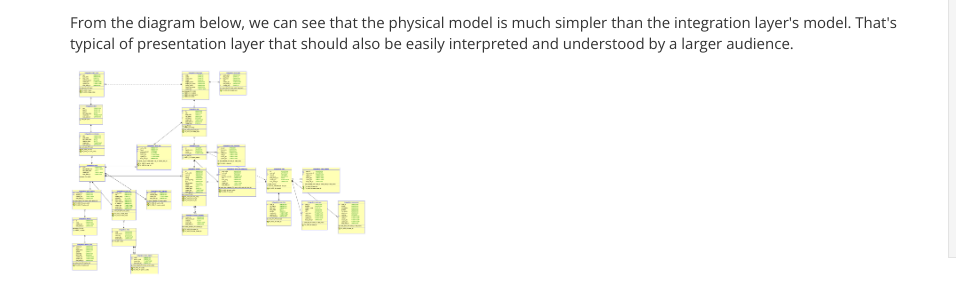
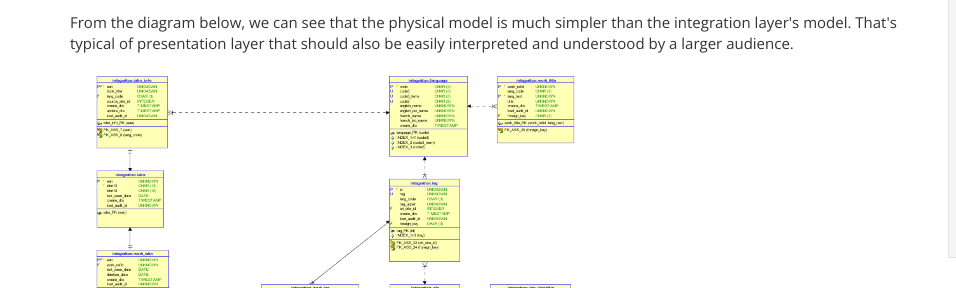
Before and after one commit to datapfranc/datapfranc.github.io, a plain HTML site: page misc/brd_pl_intro/index.html in a window 1280 px wide. Shown: the part 595-883 px from the top of the page, 0-956 px from the left. Drawn offline with nearby package versions, Linux system fonts and the light colour scheme.

Commit message:
on
Signed-off-by: mart2010 <mart2010.l@gmail.com>

```diff
--- a/misc/brd_pl_intro/index.html
+++ b/misc/brd_pl_intro/index.html
@@ -104,7 +104,7 @@
 <h3 id="physical-data-model">Physical Data model</h3>
 <p>BRD integration layer is highly normalized and this can penalize Redshift data access performance.  So we should first de-normalize our model by merging descriptive tables (ex. user_*) and association ones (ex. review_similarto, work_title, ..) into their parent entity.</p>
 <p>From the diagram below, we can see that the physical model is much simpler than the integration layer's model. That's typical of presentation layer that should also be easily interpreted and understood by a larger audience.</p>
-<p><img alt="Physical Data model" class="img-responsive" src="/images/blog/BRD_pdm_integration.png" width="35%"/></p>
+<p><img alt="Physical Data model" class="img-responsive" src="/images/blog/BRD_pdm_integration.png" width="100%"/></p>
 <p>We have one central fact table <code>REVIEW</code> storing facts <code>rating</code> and <code>nb_likes</code> (and raw review text) for each review, surrounded by dimensions <code>DIM_DATE</code>, <code>DIM_REVIEWER</code>, <code>DIM_BOOK</code> and <code>DIM_SITE</code>. We also have tables <code>REL_TAG</code> and <code>REL_AUTHOR</code> capturing the more complex many-to-many relationship between a review and dimensions <code>DIM_TAG</code> and <code>DIM_AUTHOR</code> respectively.</p>
 <p>Other changes required are due to Redshift support limitation of <a href="http://docs.aws.amazon.com/redshift/latest/dg/c_Supported_data_types.html">data type</a> compared to Potgres. The <code>TEXT</code> type are converted to <code>VARCHAR</code> using data input to determine its size.  Size is based on bytes and not character, hence to determine size required use SQL function <code>octet_length()</code> instead of <code>char_length()</code>. Also, <code>UUID</code> are replaced by <code>BIGINT</code> (note that UUID are useful for data integration where load can be parallelized without dependency on surrogate keys lookup, but not so useful for our Presentation layer).</p>
 <p>For each table, we can also set <strong>Distribution type</strong> using assumptions on most frequent query joins, <strong>Sort key</strong>, as well as <strong>Compression encoding</strong> for all attributes.</p>
```
